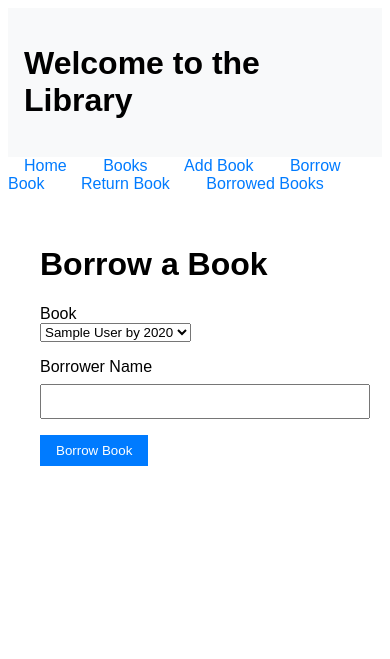
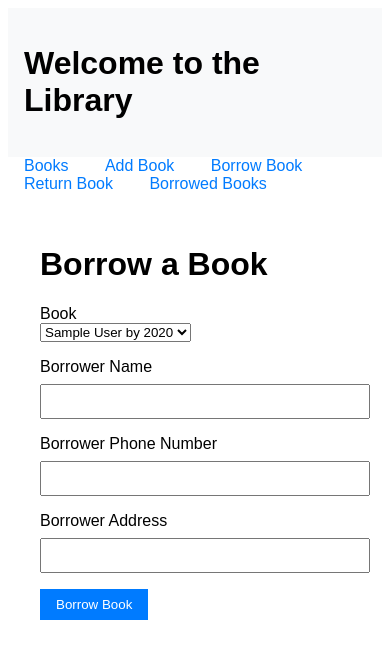
Before and after one commit to Git-Yousuf/Library-Management-System, a Flask app: page /borrow_book in a window 390 px wide. Shown: the top 659 px of the page. Run offline with Flask 3, Linux system fonts and the light colour scheme; tables that the repository leaves empty or names only in its code hold one stand-in row (values such as "Sample post"); some libraries are stand-ins or nearby versions.

Commit message:
Worked on Borrow Books Module, added Phone number and Address Sections

```diff
--- a/app.py
+++ b/app.py
@@ -40,8 +40,10 @@ def borrow_book():
     if request.method == 'POST':
         book_id = request.form['book_id']
         borrower_name = request.form['borrower_name']
+        borrower_phone = request.form['borrower_phone']
+        borrower_address = request.form['borrower_address']
         borrow_date = datetime.date.today()
-        book_model.borrow_book(book_id, borrower_name, borrow_date)
+        book_model.borrow_book(book_id, borrower_name, borrow_date, borrower_phone, borrower_address)
         return redirect(url_for('borrowed_books'))
     books = book_model.get_all_books()
     return render_template('borrow_book.html', books=books)
--- a/models/book_model.py
+++ b/models/book_model.py
@@ -25,10 +25,10 @@ class BookModel:
         cur.close()
         return books
 
-    def borrow_book(self, book_id, borrower_name, borrow_date):
+    def borrow_book(self, book_id, borrower_name, borrow_date, borrower_phone , borrower_address):
         cur = self.mysql.connection.cursor()
-        cur.execute("INSERT INTO borrowers (book_id, borrower_name, borrow_date) VALUES (%s, %s, %s)",
-                    (book_id, borrower_name, borrow_date))
+        cur.execute("INSERT INTO borrowers (book_id, borrower_name, borrow_date, borrower_phone, borrower_address) VALUES (%s, %s, %s, %s, %s)",
+                    (book_id, borrower_name, borrow_date, borrower_phone, borrower_address))
         cur.execute("UPDATE books SET borrowed = TRUE WHERE id = %s", [book_id])
         self.mysql.connection.commit()
         cur.close()
--- a/templates/base.html
+++ b/templates/base.html
@@ -11,7 +11,6 @@
         <h1>Welcome to the Library</h1>
     </header>
     <nav>
-        <a href="{{ url_for('index') }}">Home</a>
         <a href="{{ url_for('books') }}">Books</a>
         <a href="{{ url_for('add_book') }}">Add Book</a>
         <a href="{{ url_for('borrow_book') }}">Borrow Book</a>
--- a/templates/borrow_book.html
+++ b/templates/borrow_book.html
@@ -10,6 +10,10 @@
     </select>
     <label for="borrower_name">Borrower Name</label>
     <input type="text" id="borrower_name" name="borrower_name" required>
+    <label for="borrower_phone">Borrower Phone Number</label>
+    <input type="text" id="borrower_phone" name="borrower_phone" required>
+    <label for="borrower_address">Borrower Address</label>
+    <input type="text" id="borrower_address" name="borrower_address" required>
     <button type="submit">Borrow Book</button>
 </form>
 {% endblock %}
```
